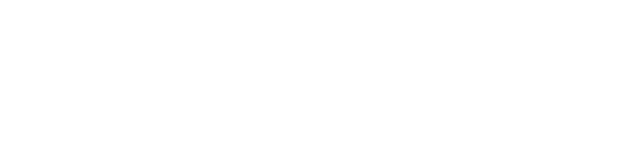
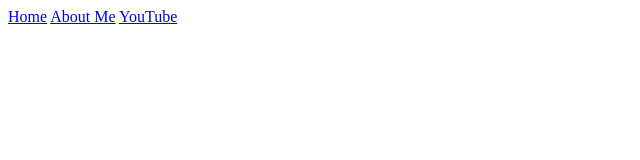
Before and after one commit to aguirre-academygithub-io/melvin-smash.github.io, a plain HTML site: page index.html in a window 1280 px wide. Shown: the whole page, without its empty margins (0-640 px from the left). Drawn offline with Linux system fonts and the light colour scheme.

Commit message:
Added navigation to webpage.

```diff
--- a/index.html
+++ b/index.html
@@ -5,6 +5,10 @@
     <link rel="stylesheet" href="style.css">
   </head>
   <body>
-
+    <nav>
+      <a href="/">Home</a>
+      <a href="/bio">About Me</a>
+      <a href="http://youtube.com/">YouTube</a>
+    </nav>
   </body>
 </html>
```
